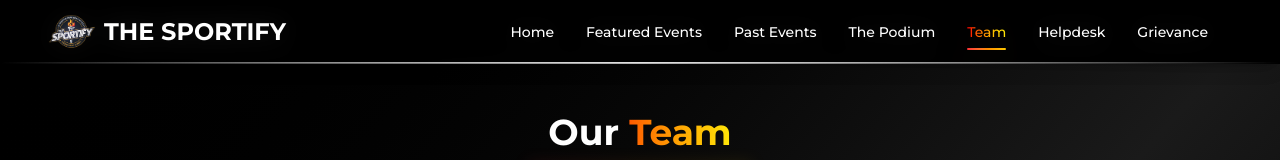
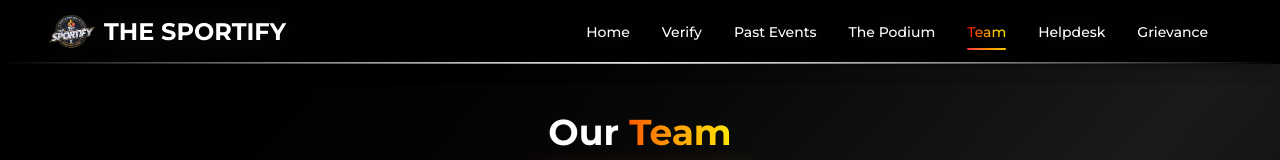
Before and after one commit to thesportify/thesportify_website, a Next.js app: page /team in a window 1280 px wide. Shown: the top 160 px of the page. Built offline with nearby package versions, Linux system fonts and the light colour scheme.

Commit message:
changed navbar link for verify certificate

```diff
--- a/components/navbar.jsx
+++ b/components/navbar.jsx
@@ -10,7 +10,7 @@ import Image from "next/image";
 
 const navLinks = [
   { name: "Home", path: "/" },
-  { name: "Featured Events", path: "/featured-events" },
+  { name: "Verify", path: "/verify" },
   { name: "Past Events", path: "/past-events" },
   { name: "The Podium", path: "/the-podium" },
   { name: "Team", path: "/team" },
```
